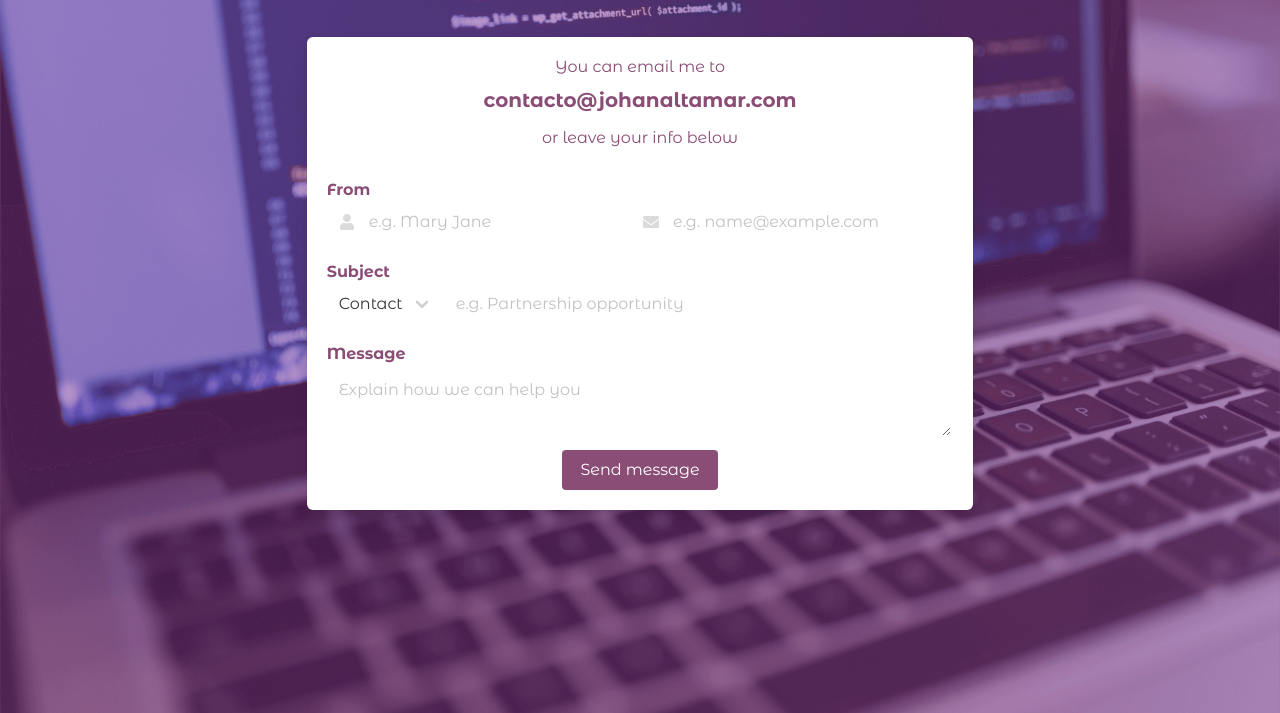
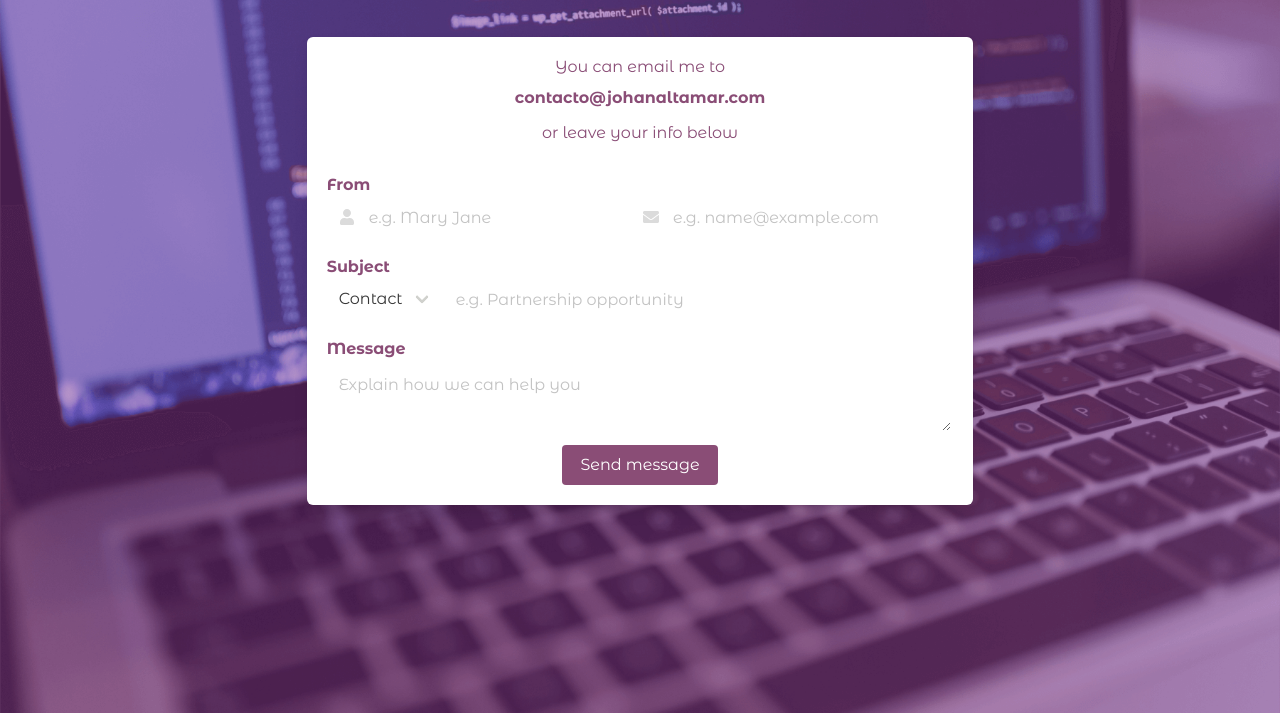
Before and after one commit to JohanAltamar/portfolio, a Gatsby site: page /contact in a window 1280 px wide. Shown: the part 87-800 px from the top of the page. Built offline with nearby package versions, Linux system fonts and the light colour scheme; Gatsby itself is replaced by a stand-in of ours.

Commit message:
email line, font size reduced to fit in one line

```diff
--- a/src/pages/contact/index.js
+++ b/src/pages/contact/index.js
@@ -13,7 +13,7 @@ export default function Contact() {
           <h2 className="subtitle is-6 has-text-primary mb-3">
             You can email me to
           </h2>
-          <h1 className="title is-5 mt-1 mb-4">
+          <h1 className="title is-6 mt-1 mb-4">
             <a
               className="has-text-primary"
               href="mailto:contacto@johanaltamar.com"
```
